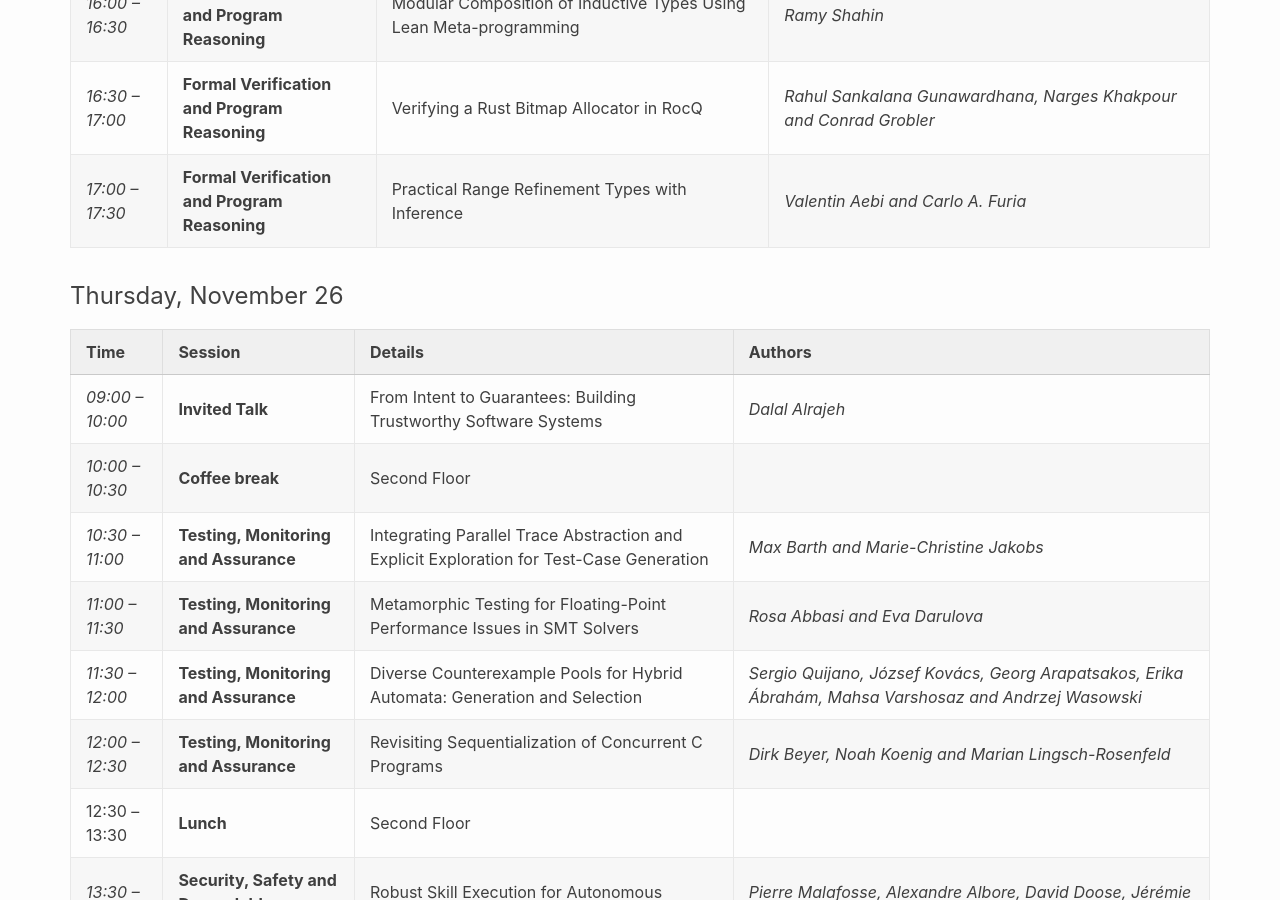
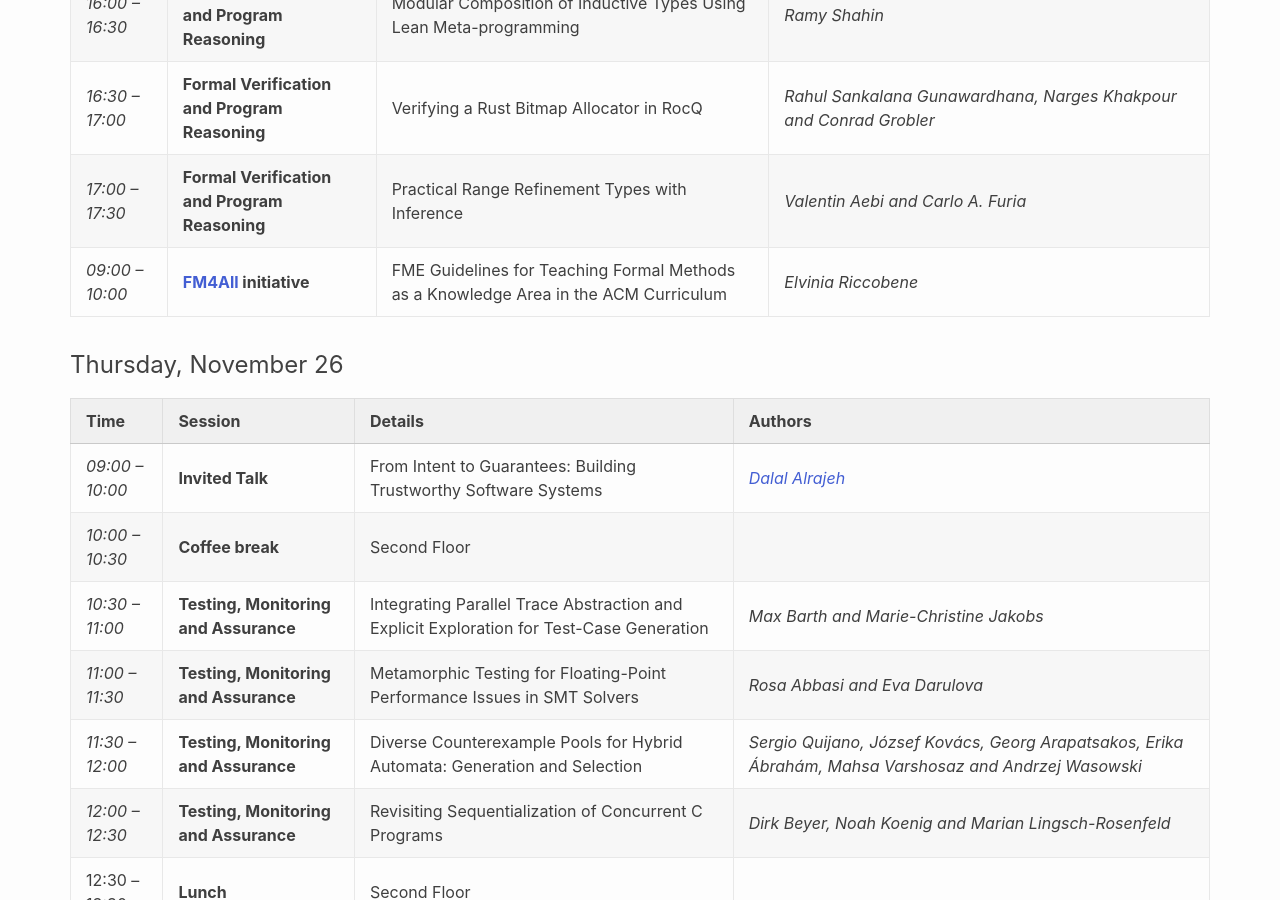
Before and after one commit to sefm-conference/2026, a Jekyll site: the page built from _pages/program.md, in a window 1280 px wide and 900 px high, scrolled down 2070 px. Built offline with Jekyll 4.4.1, drawn with Linux system fonts in a browser that asks for light colours.

Commit message:
new keynote

```diff
--- a/_pages/program.md
+++ b/_pages/program.md
@@ -39,14 +39,14 @@ Details on the respective workshop programmes can be found [here](https://sefm-c
 | *16:00 – 16:30* | **Formal Verification and Program Reasoning** |  Modular Composition of Inductive Types Using Lean Meta-programming | *Ramy Shahin* |
 | *16:30 – 17:00* | **Formal Verification and Program Reasoning** | Verifying a Rust Bitmap Allocator in RocQ | *Rahul Sankalana Gunawardhana, Narges Khakpour and Conrad Grobler* |
 | *17:00 – 17:30* | **Formal Verification and Program Reasoning** |  Practical Range Refinement Types with Inference | *Valentin Aebi and Carlo A. Furia* |
-
+| *09:00 – 10:00* | **[FM4All](https://www.fmeurope.org/2026/05/20/fm4all-guidelines-for-teaching-formal-methods/) initiative** |  FME Guidelines for Teaching Formal Methods as a Knowledge Area in the ACM Curriculum | *Elvinia Riccobene*|
 
 
 ## Thursday, November 26
 
 | Time | Session | Details | Authors|
 |------|----------|--------------|---------------|
-| *09:00 – 10:00* | **Invited Talk** |  From Intent to Guarantees: Building Trustworthy Software Systems | *Dalal Alrajeh*|
+| *09:00 – 10:00* | **Invited Talk** |  From Intent to Guarantees: Building Trustworthy Software Systems | *[Dalal Alrajeh]({% link _pages/keynotes.md %}#dalal-alrajeh)*|
 | *10:00 – 10:30* | **Coffee break** | Second Floor | |
 | *10:30 – 11:00* | **Testing, Monitoring and Assurance** |  Integrating Parallel Trace Abstraction and Explicit Exploration for Test-Case Generation | *Max Barth and Marie-Christine Jakobs* |
 | *11:00 – 11:30* | **Testing, Monitoring and Assurance** |  Metamorphic Testing for Floating-Point Performance Issues in SMT Solvers | *Rosa Abbasi and Eva Darulova* |
```
Also changed, not shown: _pages/keynotes.md (+24 -1 lines), 1 other file.
